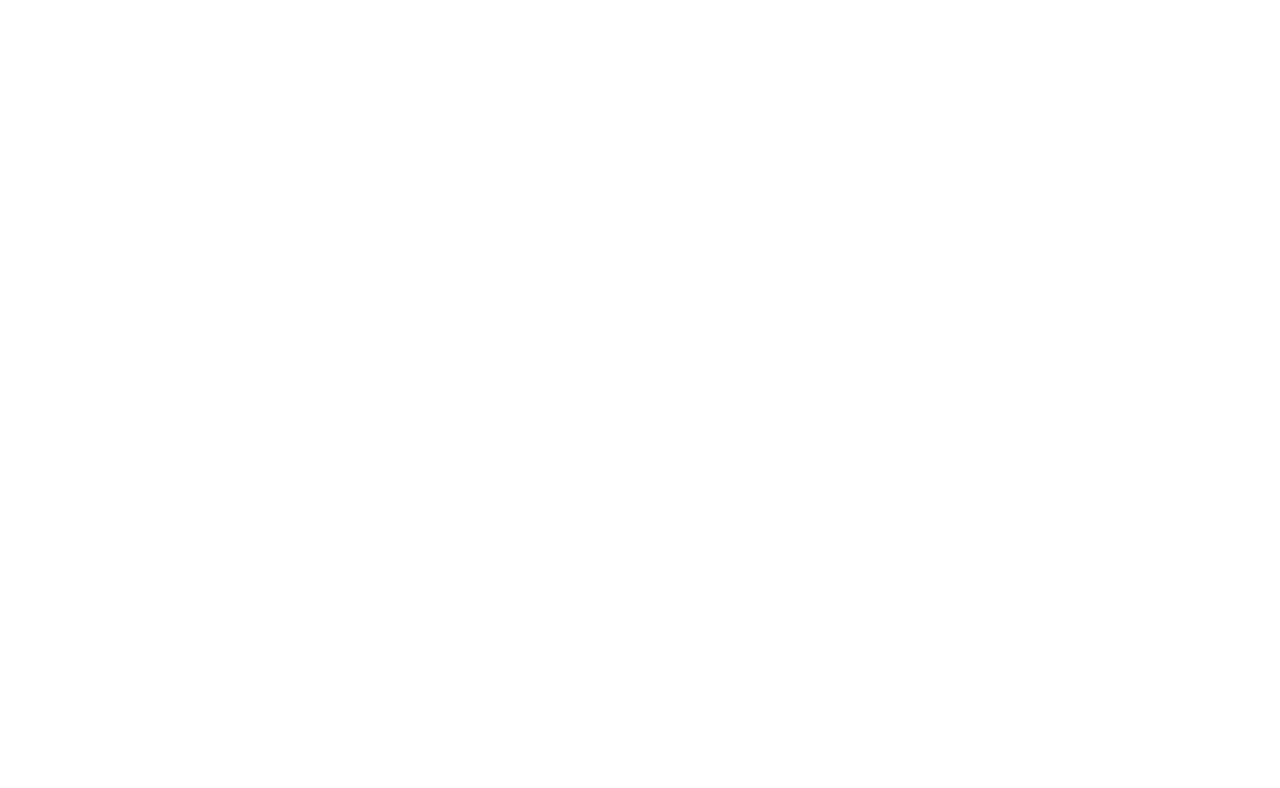
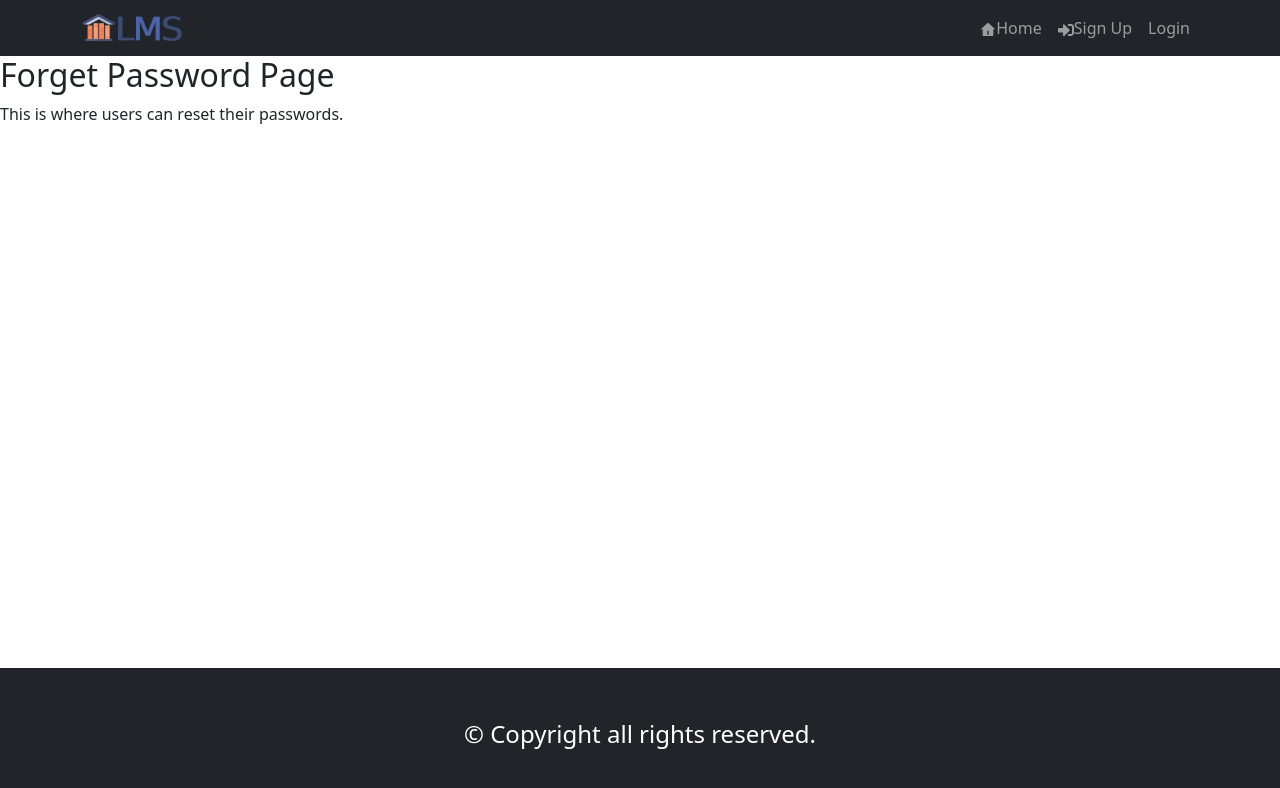
Before and after one commit to jabbard/LMS-FrontEnd, a React (Vite) app: page /forget-password in a window 1280 px wide. Before the commit this address had no page. Shown: the top 788 px of the page. Built offline with nearby package versions, Linux system fonts and the light colour scheme.

Commit message:
public layout completed

```diff
--- a/src/routes/AppRoutes.jsx
+++ b/src/routes/AppRoutes.jsx
@@ -3,7 +3,14 @@
 import {
   HomePage,
   SignUpPage,
-  LoginPage
+  LoginPage,
+  ForgetPassword,
+  BookLandingPage,
+  EditBookPage,
+  NewBookPage,
+  DashboardPage,
+  ReviewsPage,
+  UserPage
 } from "../pages/index";
 import DefaultLayout from "../components/layouts/DefaultLayout";
 
@@ -13,8 +20,9 @@
       <Routes>
         <Route path="/" element={<DefaultLayout/>}>
           <Route index element={<HomePage />} />
-          <Route path="/signup" element={<SignUpPage/>} />
-          <Route path="/login" element={<LoginPage/>} />
+          <Route path="signup" element={<SignUpPage/>} />
+          <Route path="login" element={<LoginPage/>} />
+          <Route path="forget-password" element={< ForgetPassword />} />
         </Route>
       </Routes>
     </div>
```
Also changed, not shown: src/pages/index.js (+7 -3 lines).
